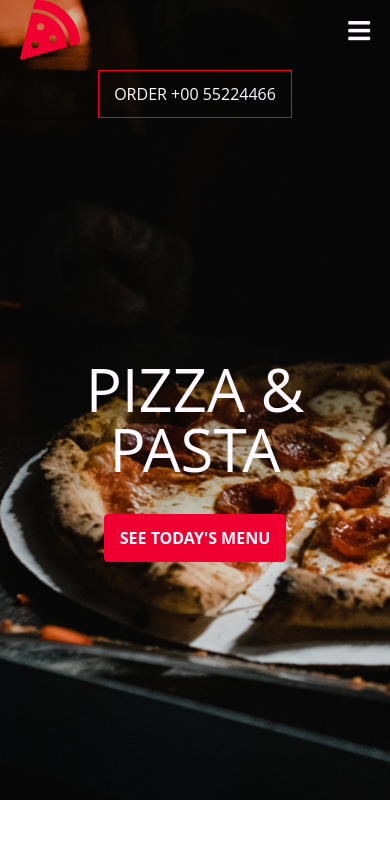
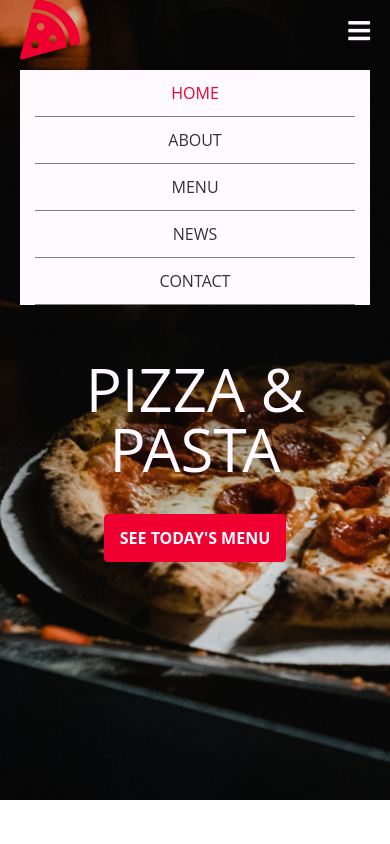
Before and after one commit to willlymendoza/pizza-restaurant, a React (Create React App) app: page / in a window 390 px wide. Both pictures are taken after a click on the element 282 px from the left and 30 px from the top of the page. Shown: the top 844 px of the page. Built offline with nearby package versions, Linux system fonts and the light colour scheme.

Commit message:
Added responsive menu functions

```diff
--- a/src/components/BurgerButton/index.js
+++ b/src/components/BurgerButton/index.js
@@ -1,9 +1,9 @@
 import React from "react";
 import "./styles.scss";
 
-const BurgerButton = () => {
+const BurgerButton = ({ handleMenuAction }) => {
   return (
-    <div className="responsive-menu">
+    <div className="responsive-menu" onClick={handleMenuAction}>
       <i className="fas fa-bars"></i>
     </div>
   );
--- a/src/components/Menu/index.js
+++ b/src/components/Menu/index.js
@@ -2,22 +2,43 @@ import React from "react";
 import { NavLink } from "react-router-dom";
 import "./styles.scss";
 
-const Menu = () => {
+const Menu = ({ handleMenuAction, isMenuOpen }) => {
   return (
-    <div className="nav-bar-menu">
-      <NavLink activeClassName="active-menu" exact to="/">
+    <div className={`nav-bar-menu ${isMenuOpen ? "open" : ""}`}>
+      <NavLink
+        activeClassName="active-menu"
+        exact
+        to="/"
+        onClick={handleMenuAction}
+      >
         home
       </NavLink>
-      <NavLink activeClassName="active-menu" to="/about">
+      <NavLink
+        activeClassName="active-menu"
+        to="/about"
+        onClick={handleMenuAction}
+      >
         about
       </NavLink>
-      <NavLink activeClassName="active-menu" to="/menu">
+      <NavLink
+        activeClassName="active-menu"
+        to="/menu"
+        onClick={handleMenuAction}
+      >
         menu
       </NavLink>
-      <NavLink activeClassName="active-menu" to="/blog">
+      <NavLink
+        activeClassName="active-menu"
+        to="/blog"
+        onClick={handleMenuAction}
+      >
         news
       </NavLink>
-      <NavLink activeClassName="active-menu" to="/contact">
+      <NavLink
+        activeClassName="active-menu"
+        to="/contact"
+        onClick={handleMenuAction}
+      >
         contact
       </NavLink>
     </div>
--- a/src/components/NavBar/index.js
+++ b/src/components/NavBar/index.js
@@ -1,4 +1,4 @@
-import React from "react";
+import React, { useState } from "react";
 import "./styles.scss";
 import Logo from "components/Logo";
 import Menu from "components/Menu";
@@ -6,13 +6,19 @@ import BurgerButton from "components/BurgerButton";
 import Phone from "components/Phone";
 
 const NavBar = () => {
+  const [isMenuOpen, setIsMenuOpen] = useState(false);
+
+  const handleMenuAction = () => {
+    setIsMenuOpen(!isMenuOpen);
+  };
+
   return (
     <nav className="nav-bar">
       <div className="nav-bar-content">
         <Logo />
-        <Menu />
+        <Menu handleMenuAction={handleMenuAction} isMenuOpen={isMenuOpen} />
         <Phone />
-        <BurgerButton />
+        <BurgerButton handleMenuAction={handleMenuAction} />
       </div>
     </nav>
   );
```
